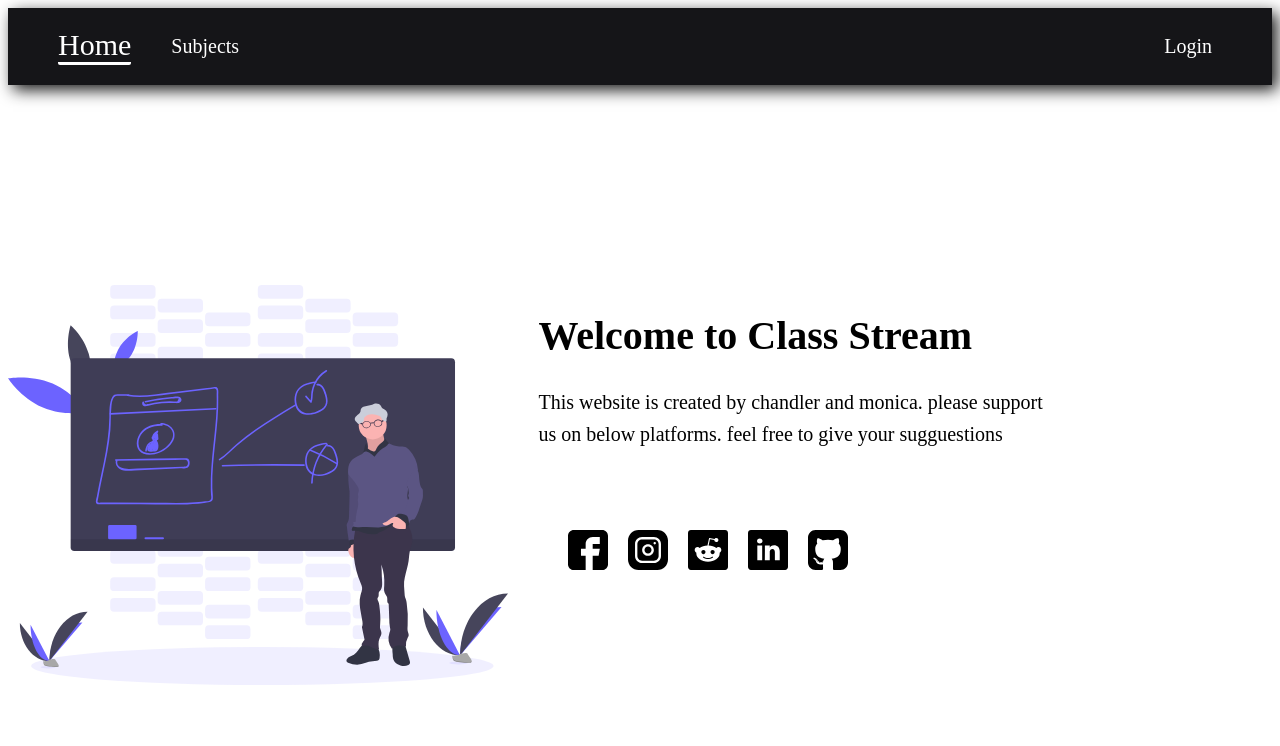
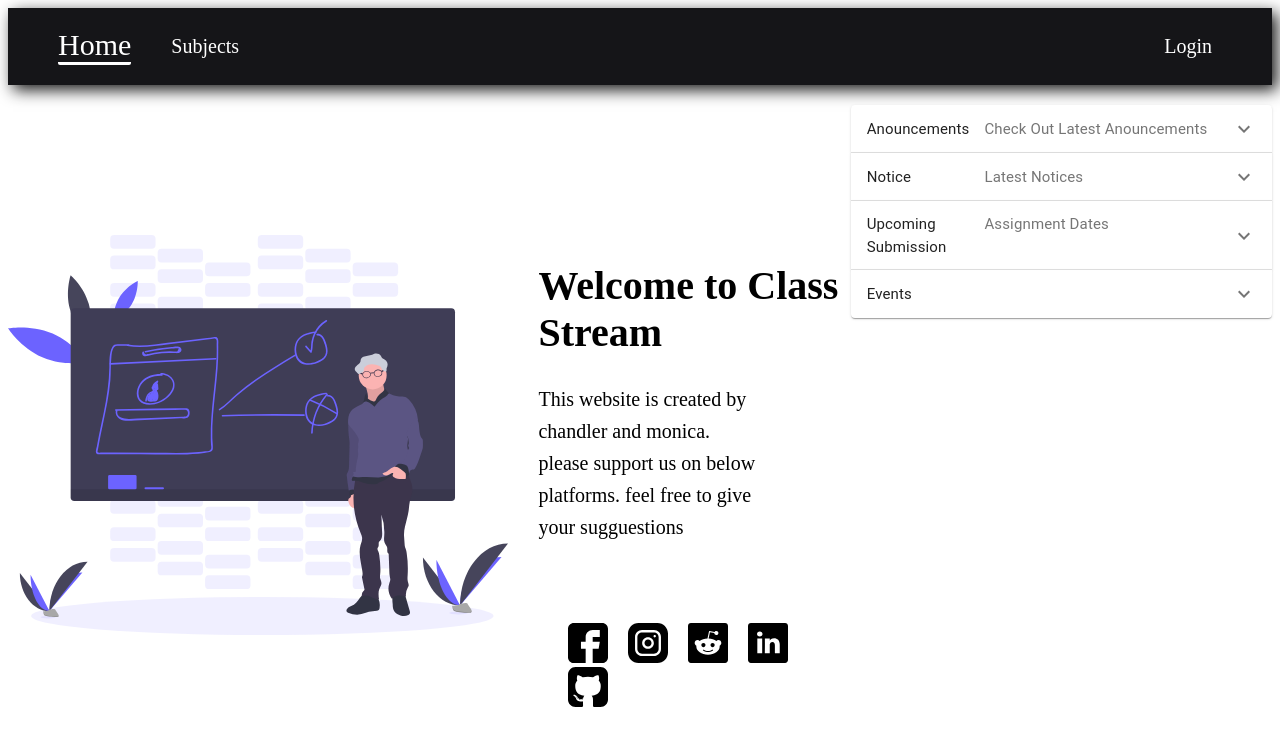
Before and after one commit to jkv27100/class-stream, a React (Create React App) app: page /home in a window 1280 px wide. Shown: the top 746 px of the page. Built offline with nearby package versions, Linux system fonts and the light colour scheme.

Commit message:
notification in home

```diff
--- a/package.json
+++ b/package.json
@@ -14,7 +14,6 @@
     "react-dom": "^16.13.1",
     "react-google-docs-viewer": "^1.0.1",
     "react-pdf": "^5.0.0",
-    "react-player": "^2.6.2",
     "react-router-dom": "^5.2.0",
     "react-scripts": "3.4.3",
     "react-youtube": "^7.12.0"
--- a/src/component/Home.jsx
+++ b/src/component/Home.jsx
@@ -1,4 +1,5 @@
-import React from "react";
+import React, { Fragment } from "react";
+import Notification from "./Notification";
 import styles from "../css/home.module.css";
 import main from "../Images/icon.svg";
 import facebook from "../Images/facebook.svg";
@@ -9,6 +10,7 @@ import github from "../Images/github.svg";
 
 const Home = (props) => {
   return (
+    <div className={styles.content}>
       <div className={styles.container}>
         <img className={styles.img} src={main} alt="svg" />
         <div>
@@ -36,6 +38,10 @@ const Home = (props) => {
           </div>
         </div>
       </div>
+      <div className={styles.sidebar}>
+        <Notification />
+      </div>
+    </div>
   );
 };
 
--- /dev/null
+++ b/src/component/Notification.jsx
@@ -0,0 +1,105 @@
+import React from "react";
+import { makeStyles } from "@material-ui/core/styles";
+import Accordion from "@material-ui/core/Accordion";
+import AccordionDetails from "@material-ui/core/AccordionDetails";
+import AccordionSummary from "@material-ui/core/AccordionSummary";
+import Typography from "@material-ui/core/Typography";
+import ExpandMoreIcon from "@material-ui/icons/ExpandMore";
+
+const useStyles = makeStyles((theme) => ({
+  root: { width: "100%" },
+  heading: {
+    fontSize: theme.typography.pxToRem(15),
+    flexBasis: "33.33%",
+    flexShrink: 0,
+  },
+  secondaryHeading: {
+    fontSize: theme.typography.pxToRem(15),
+    color: theme.palette.text.secondary,
+  },
+}));
+
+export default function ControlledAccordions() {
+  const classes = useStyles();
+  const [expanded, setExpanded] = React.useState(false);
+
+  const handleChange = (panel) => (event, isExpanded) => {
+    setExpanded(isExpanded ? panel : false);
+  };
+
+  return (
+    <div className={classes.root}>
+      <Accordion
+        expanded={expanded === "panel1"}
+        onChange={handleChange("panel1")}
+      >
+        <AccordionSummary
+          expandIcon={<ExpandMoreIcon />}
+          aria-controls="panel1bh-content"
+          id="panel1bh-header"
+        >
+          <Typography className={classes.heading}>Anouncements</Typography>
+          <Typography className={classes.secondaryHeading}>
+            Check Out Latest Anouncements
+          </Typography>
+        </AccordionSummary>
+        <AccordionDetails>
+          <Typography>Results are out</Typography>
+        </AccordionDetails>
+      </Accordion>
+      <Accordion
+        expanded={expanded === "panel2"}
+        onChange={handleChange("panel2")}
+      >
+        <AccordionSummary
+          expandIcon={<ExpandMoreIcon />}
+          aria-controls="panel2bh-content"
+          id="panel2bh-header"
+        >
+          <Typography className={classes.heading}>Notice</Typography>
+          <Typography className={classes.secondaryHeading}>
+            Latest Notices
+          </Typography>
+        </AccordionSummary>
+        <AccordionDetails>
+          <Typography>Notice links</Typography>
+        </AccordionDetails>
+      </Accordion>
+      <Accordion
+        expanded={expanded === "panel3"}
+        onChange={handleChange("panel3")}
+      >
+        <AccordionSummary
+          expandIcon={<ExpandMoreIcon />}
+          aria-controls="panel3bh-content"
+          id="panel3bh-header"
+        >
+          <Typography className={classes.heading}>
+            Upcoming Submission
+          </Typography>
+          <Typography className={classes.secondaryHeading}>
+            Assignment Dates
+          </Typography>
+        </AccordionSummary>
+        <AccordionDetails>
+          <Typography>Assignment Deatils</Typography>
+        </AccordionDetails>
+      </Accordion>
+      <Accordion
+        expanded={expanded === "panel4"}
+        onChange={handleChange("panel4")}
+      >
+        <AccordionSummary
+          expandIcon={<ExpandMoreIcon />}
+          aria-controls="panel4bh-content"
+          id="panel4bh-header"
+        >
+          <Typography className={classes.heading}>Events</Typography>
+        </AccordionSummary>
+        <AccordionDetails>
+          <Typography>Upcoming Evnets</Typography>
+        </AccordionDetails>
+      </Accordion>
+    </div>
+  );
+}
--- a/src/component/Routes.jsx
+++ b/src/component/Routes.jsx
@@ -8,7 +8,6 @@ import Home from "./Home";
 
 const Routes = (props) => {
   return (
-
     <Switch>
       {props.subject.map((sub) => (
         <Route
@@ -23,7 +22,7 @@ const Routes = (props) => {
           exact
           key={sub.code}
           path={`/${sub.code}pdf`}
-          component={() => <PdfList code={sub.code} />}
+          component={() => <PdfList subName={sub.sub} code={sub.code} />}
         />
       ))}
       <Route
--- a/src/component/common/PdfList.jsx
+++ b/src/component/common/PdfList.jsx
@@ -1,13 +1,12 @@
 import React from "react";
 import { links } from "./pdfUrls";
-import { makeStyles } from "@material-ui/core/styles";
-import styles from "/home/abi/class-stream/class-stream/src/css/card.module.css";
+import styles from "../../css/card.module.css";
 
 const PdfList = (props) => {
   return (
     <div style={{ textAlign: "center" }}>
       <div>
-        <h1>Download PDF Notes for {props.code}</h1>
+        <h1>Download PDF Notes for {props.subName}</h1>
         {console.log(props.code)}
         {/* <p>
           Download pdf for {props.code}{" "}
--- a/src/css/home.module.css
+++ b/src/css/home.module.css
@@ -1,8 +1,8 @@
 .container {
   display: flex;
   align-items: flex-start;
-  justify-content: center;
-  margin-top: 200px;
+  margin-top: 150px;
+  width: 100%;
 }
 .p {
   font-size: 20px;
@@ -12,11 +12,6 @@
 .img {
   height: 400px;
   margin-right: 30px;
-}
-@media (max-width: 700px) {
-  .container {
-    flex-direction: column;
-  }
 }
 
 .h1 {
@@ -30,3 +25,23 @@
   height: 40px;
   margin-right: 20px;
 }
+.sidebar {
+  display: flex;
+  justify-content: flex-end;
+  margin-top: 20px;
+  width: 50%;
+}
+.content {
+  display: flex;
+}
+@media (max-width: 700px) {
+  .container {
+    flex-direction: column;
+  }
+  .sidebar {
+    justify-content: center;
+  }
+  .content {
+    flex-direction: column;
+  }
+}
```
Lines whose indentation alone changed are shown as unchanged.
